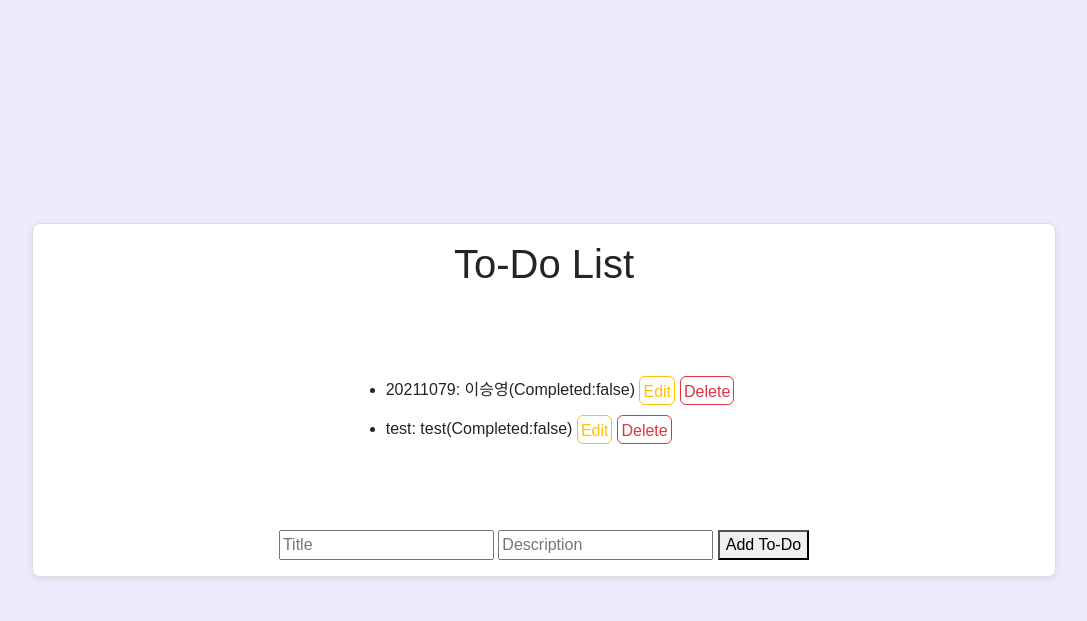
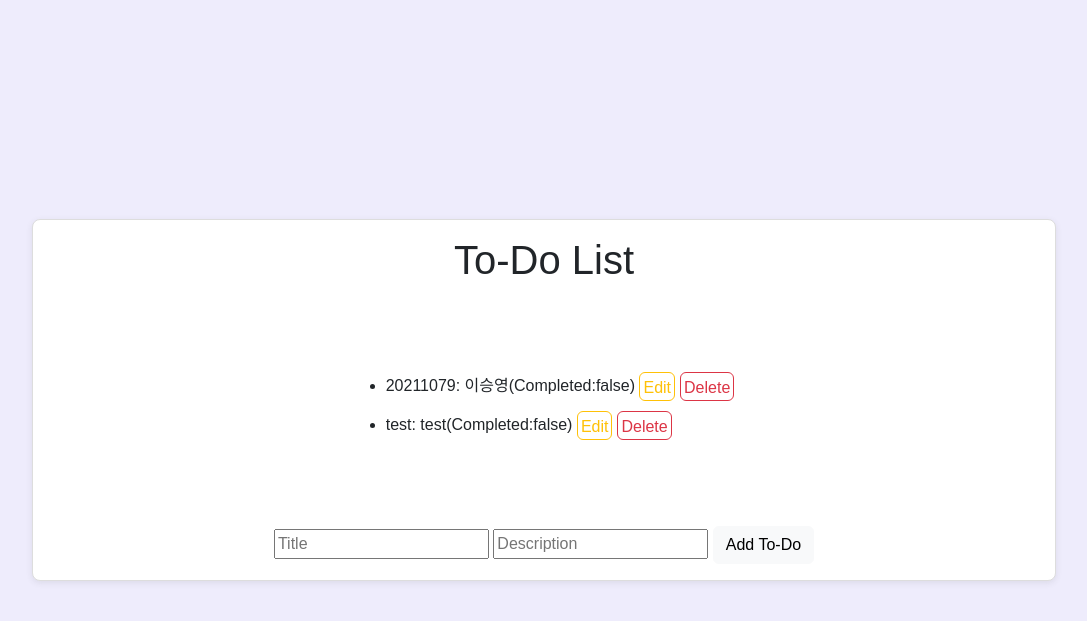
Before and after one commit to Seung-0208/devops-todo-app, a FastAPI app: page / in a window 1280 px wide. Shown: the top 621 px of the page, without its empty margins (96-1183 px from the left). Run offline with FastAPI, Linux system fonts and the light colour scheme.

Commit message:
style: 추가 버튼 스타일 수정

```diff
--- a/templates/index.html
+++ b/templates/index.html
@@ -41,7 +41,7 @@
         <form id="todo-form">
             <input type="text" id="title" placeholder="Title" required>
             <input type="text" id="description" placeholder="Description" required>
-            <button type="submit">Add To-Do</button>
+            <button type="submit" class="btn btn-light">Add To-Do</button>
         </form>
     </div>
     <script>
```
